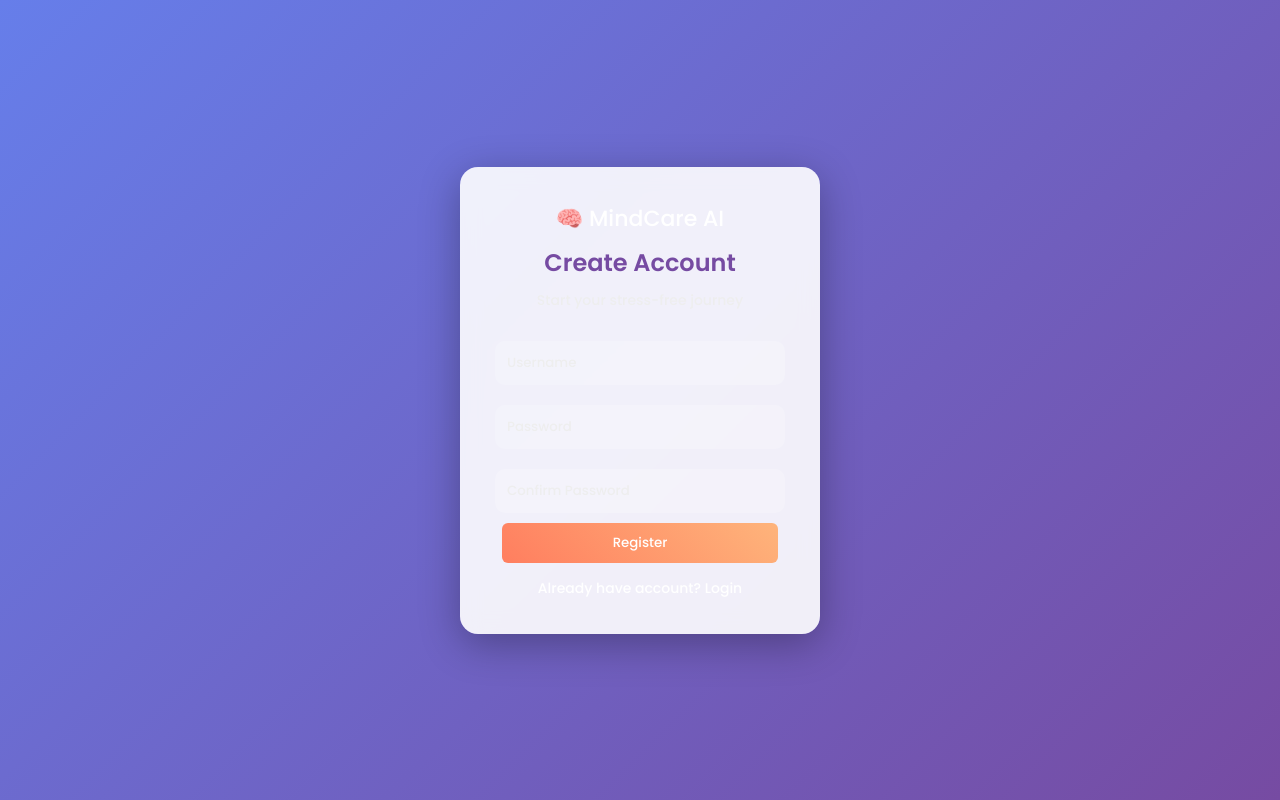
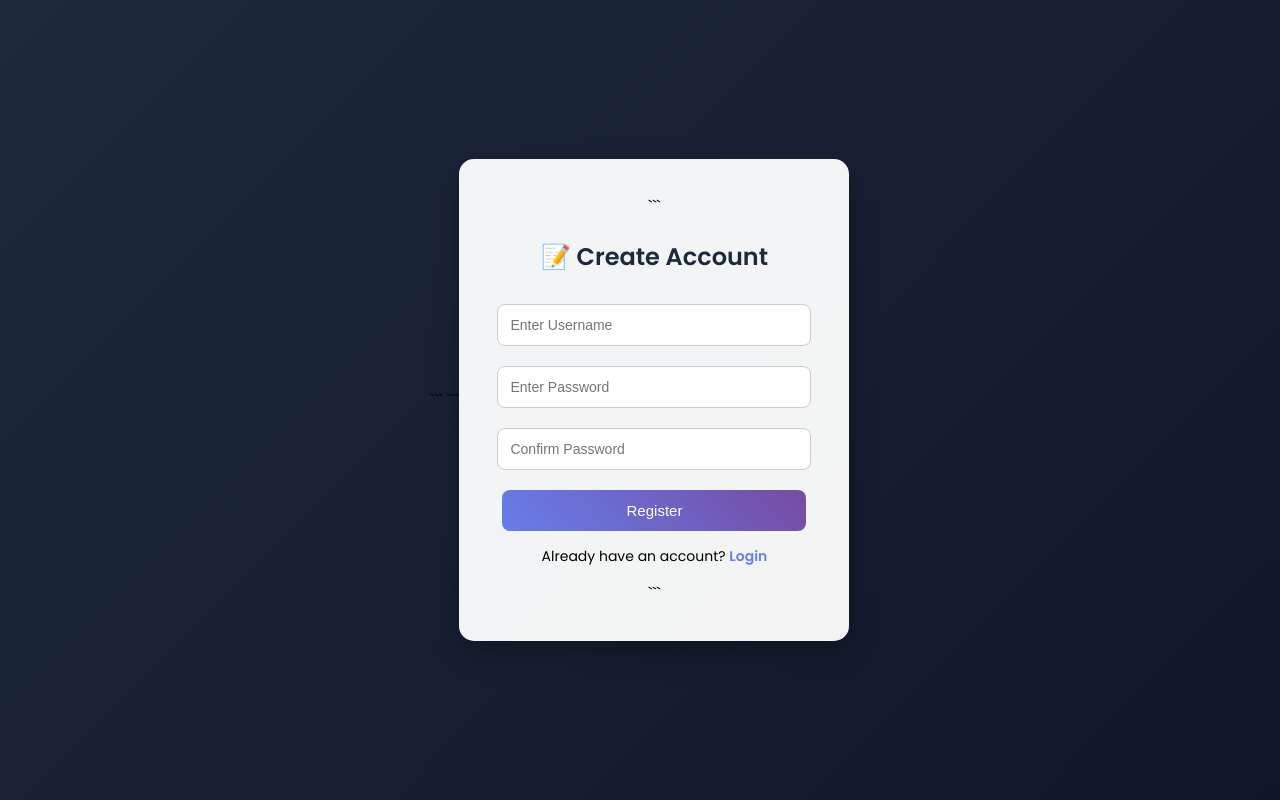
Before and after one commit to CharmilaSambana/student-stress-analyzer, a Flask app: page /register in a window 1280 px wide. Run offline with Flask 3, Linux system fonts and the light colour scheme.

Commit message:
Update register.html

````diff
--- a/templates/register.html
+++ b/templates/register.html
@@ -1,81 +1,70 @@
 <!DOCTYPE html>
-<html lang="en">
+
+<html>
 <head>
-<meta charset="UTF-8">
-<title>Register | MindCare AI</title>
+    <title>Register</title>
 
-<link href="https://fonts.googleapis.com/css2?family=Poppins:wght@300;500;600&display=swap" rel="stylesheet">
+```
+<link href="https://fonts.googleapis.com/css2?family=Poppins:wght@400;600&display=swap" rel="stylesheet">
 
 <style>
+    body {
+        font-family: 'Poppins', sans-serif;
+        margin: 0;
+        height: 100vh;
 
-*{
-margin:0;
-padding:0;
-box-sizing:border-box;
-font-family:'Poppins',sans-serif;
-}
+        /* 🔥 NEW DARK GRADIENT (TEXT VISIBLE) */
+        background: linear-gradient(135deg, #1e293b, #0f172a);
 
-body {
-    font-family: 'Segoe UI';
-    background: linear-gradient(135deg, #667eea, #764ba2);
         display: flex;
         justify-content: center;
         align-items: center;
-    height: 100vh;
     }
 
-/* GLASS CARD */
-.box{
-width:360px;
-padding:35px;
-border-radius:18px;
-text-align:center;
+    .box {
+        background: rgba(255, 255, 255, 0.95);
+        padding: 35px;
+        border-radius: 15px;
+        width: 320px;
+        text-align: center;
 
-background: rgba(255,255,255,0.1);
-backdrop-filter: blur(15px);
-
-box-shadow:0 10px 40px rgba(0,0,0,0.3);
-color:white;
+        box-shadow: 0 10px 30px rgba(0,0,0,0.3);
     }
 
-/* TITLE */
-h2{
-margin-bottom:10px;
-font-weight:600;
-color: #764ba2;
+    h2 {
+        margin-bottom: 20px;
+        color: #1e293b;
     }
 
-.sub{
-font-size:14px;
-color:#eee;
-margin-bottom:20px;
+    input {
+        width: 90%;
+        padding: 12px;
+        margin: 10px 0;
+
+        border-radius: 8px;
+        border: 1px solid #ccc;
+
+        font-size: 14px;
     }
 
-/* INPUT */
-input{
-width:100%;
-padding:12px;
-margin:10px 0;
-border-radius:10px;
-border:none;
-outline:none;
-
-background: rgba(255,255,255,0.2);
-color:white;
+    input:focus {
+        outline: none;
+        border: 1px solid #667eea;
+        box-shadow: 0 0 5px rgba(102,126,234,0.5);
     }
 
-input::placeholder{
-color:#eee;
-}
+    button {
+        width: 95%;
+        padding: 12px;
+        margin-top: 10px;
 
-/* BUTTON */
-button {
-    background: linear-gradient(45deg, #ff7e5f, #feb47b);
+        border: none;
+        border-radius: 8px;
+
+        background: linear-gradient(45deg, #667eea, #764ba2);
         color: white;
-    padding: 10px;
-    border: none;
-    border-radius: 6px;
-    width: 95%;
+
+        font-size: 15px;
         cursor: pointer;
         transition: 0.3s;
     }
@@ -84,54 +73,43 @@ button:hover {
         transform: scale(1.05);
     }
 
-/* LINK */
-p{
-margin-top:15px;
-font-size:14px;
+    p {
+        margin-top: 15px;
+        font-size: 14px;
     }
 
-a{
-color:#fff;
-text-decoration:none;
-font-weight:500;
+    a {
+        color: #667eea;
+        font-weight: 600;
+        text-decoration: none;
     }
 
-a:hover{
-text-decoration:underline;
-}
-
-/* LOGO */
-.logo{
-font-size:22px;
-margin-bottom:10px;
-}
-
-.box {
-    background: rgba(255, 255, 255, 0.9);
-    backdrop-filter: blur(10px);
+    a:hover {
+        text-decoration: underline;
     }
 
 </style>
+```
+
 </head>
 
 <body>
 
 <div class="box">
 
-<div class="logo">🧠 MindCare AI</div>
-
-<h2>Create Account</h2>
-<div class="sub">Start your stress-free journey</div>
+```
+<h2>📝 Create Account</h2>
 
 <form method="POST">
-<input type="text" name="username" placeholder="Username" required>
-<input type="password" name="password" placeholder="Password" required>
+    <input type="text" name="username" placeholder="Enter Username" required>
+    <input type="password" name="password" placeholder="Enter Password" required>
     <input type="password" name="confirm" placeholder="Confirm Password" required>
 
     <button type="submit">Register</button>
 </form>
 
-<p>Already have account? <a href="/login">Login</a></p>
+<p>Already have an account? <a href="/login">Login</a></p>
+```
 
 </div>
 
````
Lines whose indentation alone changed are shown as unchanged.
